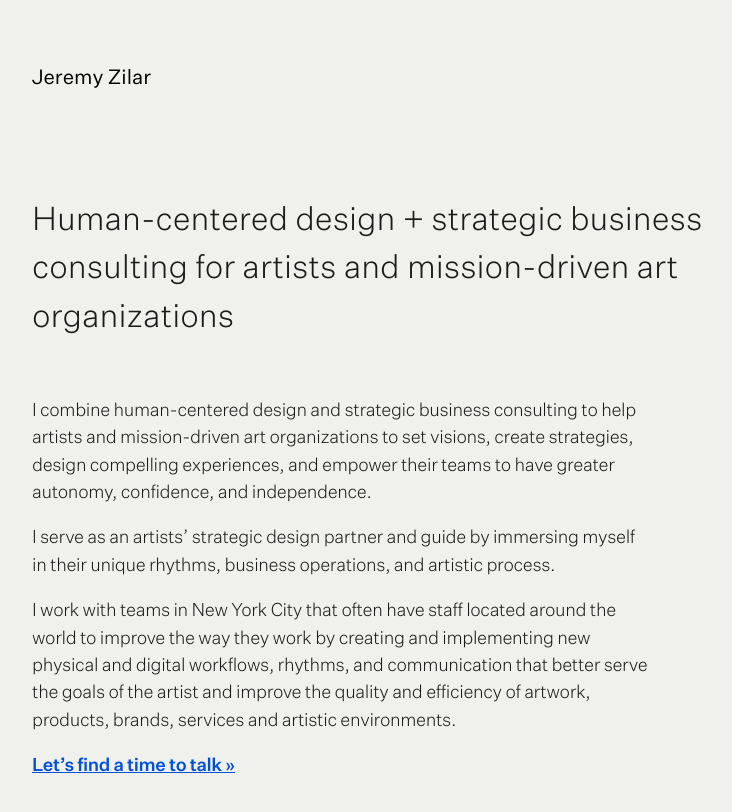
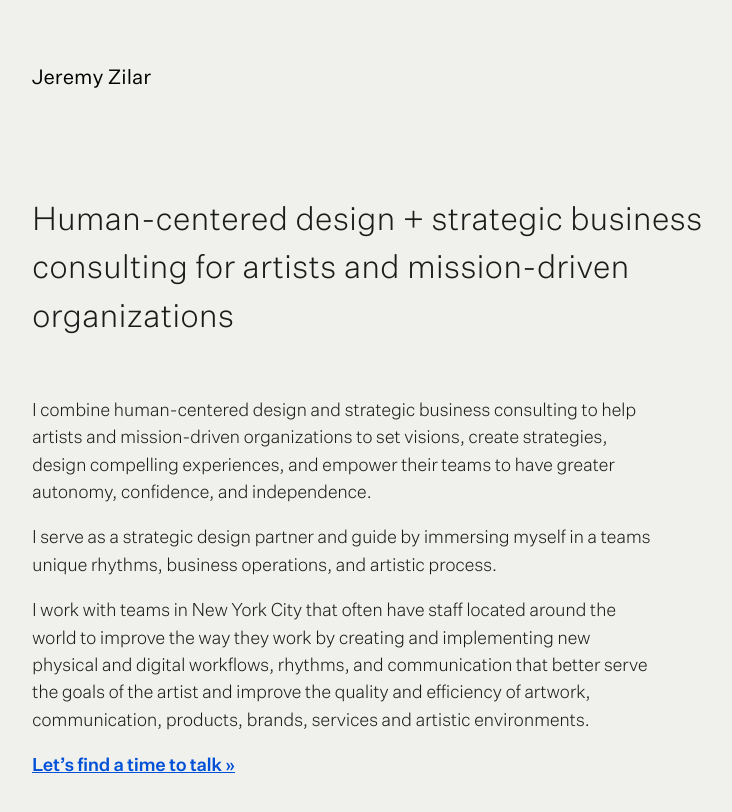
Before and after one commit to jeremyzilar/jeremyzilar.com, a Jekyll site: the page built from _pages/consulting.md, in a window 1280 px wide. Shown: the top 812 px of the page, without its empty margins (40-772 px from the left). Built offline with Jekyll 4.4.1, drawn with Linux system fonts in a browser that asks for light colours; nearby versions of some CDN libraries.

Commit message:
edits to the consulting page

```diff
--- a/_pages/consulting.md
+++ b/_pages/consulting.md
@@ -1,15 +1,15 @@
 ---
 layout: page
-title: Consulting for Artists and Mission-driven Art Organizations
-deck: Human-centered design + strategic business consulting for artists and mission-driven art organizations
+title: Consulting for Artists and Mission-driven Organizations
+deck: Human-centered design + strategic business consulting for artists and mission-driven organizations
 ---
 
 
-I combine human-centered design and strategic business consulting to help artists and mission-driven art organizations to set visions, create strategies, design compelling experiences, and empower their teams to have greater autonomy, confidence, and independence.
+I combine human-centered design and strategic business consulting to help artists and mission-driven organizations to set visions, create strategies, design compelling experiences, and empower their teams to have greater autonomy, confidence, and independence.
 
-I serve as an artists’ strategic design partner and guide by immersing myself in their unique rhythms, business operations, and artistic process.
+I serve as a strategic design partner and guide by immersing myself in a teams unique rhythms, business operations, and artistic process.
 
-I work with teams in New York City that often have staff located around the world to improve the way they work by creating and implementing new physical and digital workflows, rhythms, and communication that better serve the goals of the artist and improve the quality and efficiency of artwork, products, brands, services and artistic environments.
+I work with teams in New York City that often have staff located around the world to improve the way they work by creating and implementing new physical and digital workflows, rhythms, and communication that better serve the goals of the artist and improve the quality and efficiency of artwork, communication, products, brands, services and artistic environments.
 
 
 [**Let’s find a time to talk »**](/talk)
```
